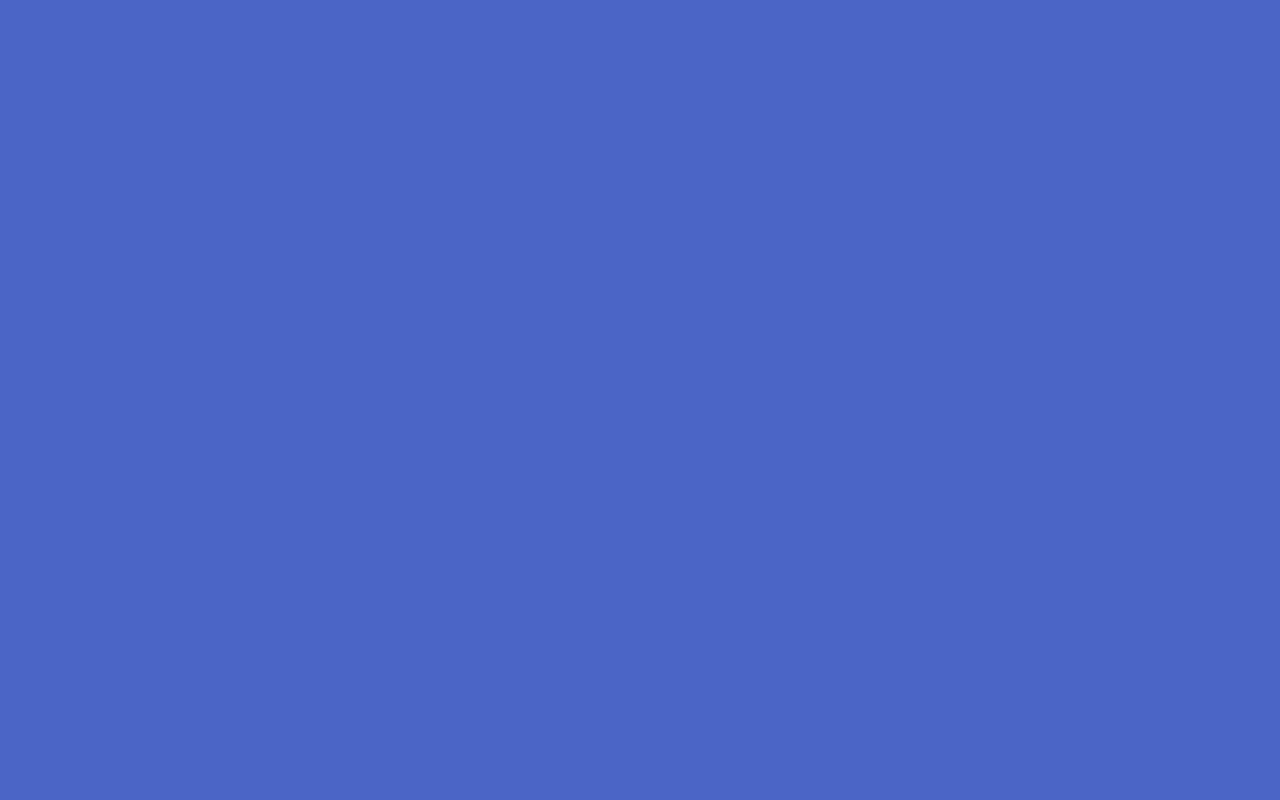
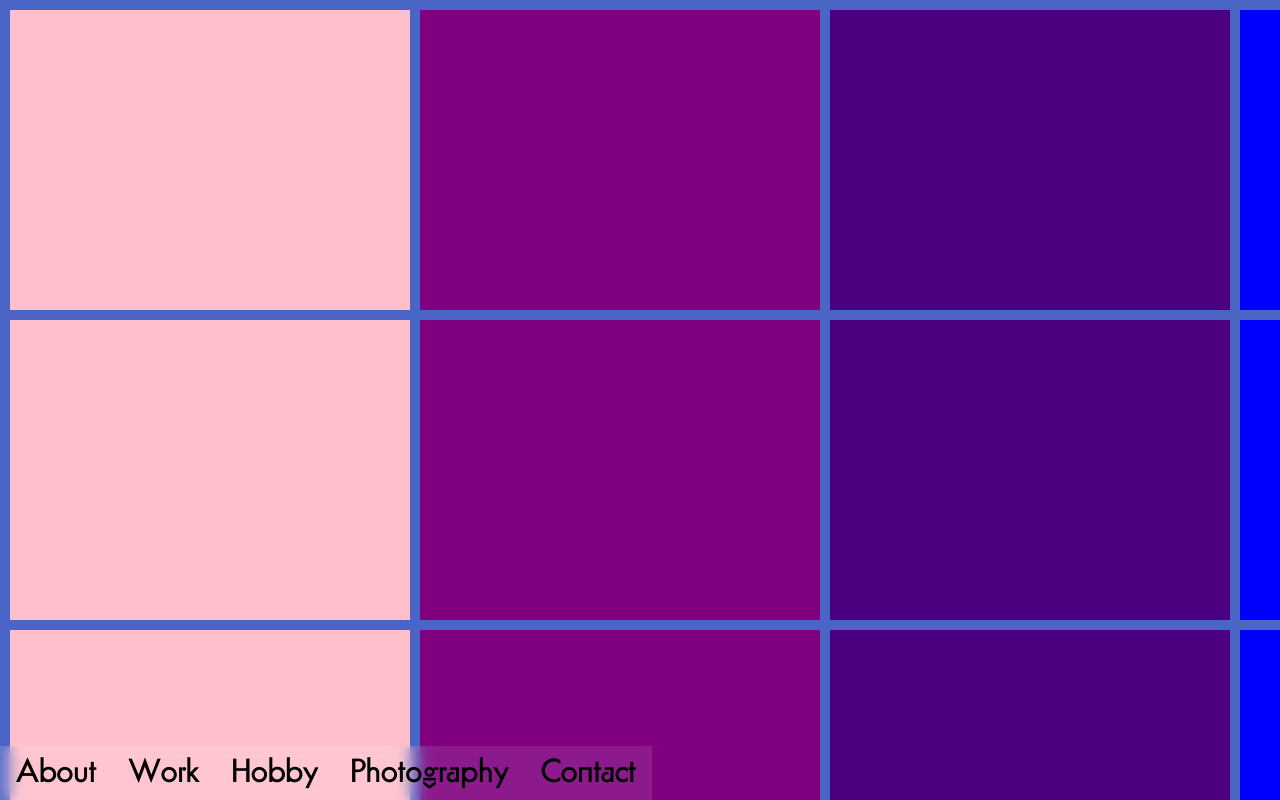
Before and after one commit to eddiman/ixda-svg, a React (Create React App) app: page /photography in a window 1280 px wide. Before the commit this address had no page. Built offline with nearby package versions, Linux system fonts and the light colour scheme; a web font is replaced by a local one.

Commit message:
started on something without merging

```diff
--- a/package.json
+++ b/package.json
@@ -12,6 +12,7 @@
     "@react-three/rapier": "^1.3.0",
     "@types/react": "^18.2.8",
     "@types/three": "^0.152.1",
+    "@use-gesture/react": "^10.3.1",
     "csbbust": "1.0.1",
     "leva": "0.9.35",
     "react": "^18.2.0",
--- a/src/App.jsx
+++ b/src/App.jsx
@@ -2,6 +2,7 @@ import React from 'react';
 import { BrowserRouter as Router, Routes, Route } from 'react-router-dom';
 import {Home} from './Containers/Home';
 import {About} from './Containers/About';
+import {Photography} from './Containers/Photography';
 
 export const App = () => {
   return (
@@ -12,6 +13,7 @@ export const App = () => {
 
         {/* Route for About */}
         <Route path="/about" element={<About />} />
+        <Route path="/photography" element={<Photography />} />
       </Routes>
     </Router>
   );
--- a/src/Components/NavBar.jsx
+++ b/src/Components/NavBar.jsx
@@ -11,7 +11,7 @@ const NavBar = ({activeNo, handleCallback, ...props}) => {
       <AnimatedLink number={1} styleClass={`color-1 ${activeNo == 1 ? "active" :""}`} to="/about" isActive={activeNo == 1} animationClass="selected" callback={handleCallback}>About</AnimatedLink>
       <AnimatedLink number={2} styleClass={`color-2 ${activeNo == 2 ? "active" :""}`} to="/f" isActive={activeNo == 2} animationClass="selected" callback={handleCallback}>Work</AnimatedLink>
       <AnimatedLink number={3} styleClass={`color-3 ${activeNo == 3 ? "active" :""}`} to="/s" isActive={activeNo == 3} animationClass="selected" callback={handleCallback}>Hobby</AnimatedLink>
-      <AnimatedLink number={4} styleClass={`color-4 ${activeNo == 4 ? "active" :""}`} to="/s" isActive={activeNo == 4} animationClass="selected" callback={handleCallback}>Photography</AnimatedLink>
+      <AnimatedLink number={4} styleClass={`color-4 ${activeNo == 4 ? "active" :""}`} to="/photography" isActive={activeNo == 4} animationClass="selected" callback={handleCallback}>Photography</AnimatedLink>
       <AnimatedLink number={5} styleClass={`color-5 ${activeNo == 5 ? "active" :""}`} to="/a" isActive={activeNo == 5} animationClass="selected" callback={handleCallback}>Contact</AnimatedLink>
     </nav>
   );
--- /dev/null
+++ b/src/Containers/Photography.jsx
@@ -0,0 +1,56 @@
+import { useState, useEffect } from "react";
+import * as THREE from "three";
+import SplashScreen from "../Components/SplashScreen";
+import NavBar from "../Components/NavBar";
+import "../styles/photography.scss"
+
+const rfs = THREE.MathUtils.randFloatSpread;
+
+const GRID_ITEMS = 100;
+const PASTEL_COLORS = [
+  'pink', 'purple', 'indigo', 'blue', 'cyan',
+  'teal', 'green', 'lime', 'yellow', 'orange'
+];
+
+function PhotoGrid() {
+  const getColor = (index) => PASTEL_COLORS[index % PASTEL_COLORS.length];
+
+  return (
+    <main className="photo-grid-main-container">
+          {Array.from({ length: GRID_ITEMS }).map((_, index) => (
+            <div
+              key={index}
+              className={`photo-grid-item`}
+              style={ {backgroundColor : getColor(index)} }
+            />
+          ))}
+    </main>
+  );
+}
+
+
+
+export const Photography = () => {
+  const [showLoading, setShowLoading] = useState(true);
+
+  useEffect(() => {
+    const timeout = setTimeout(() => {
+      setShowLoading(false);
+    }, 300); // 5000 milliseconds = 5 seconds
+    return () => clearTimeout(timeout);
+  }, []); // Run effect only once when component mounts
+
+  return (
+    <>
+      {showLoading ? (
+        <SplashScreen color={4} selected={true} />
+      ) : (
+        <>
+          <NavBar />
+          <PhotoGrid/>
+        </>
+      )}
+    </>
+  );
+};
+export default Photography;
--- /dev/null
+++ b/src/styles/photography.scss
@@ -0,0 +1,15 @@
+.photo-grid-main-container {
+  display: grid;
+  grid-template-columns: repeat(10, 1fr); // Always 20 items per row
+  grid-gap: 10px;
+  padding: 10px;
+  margin: 0 auto;
+  overflow: scroll; // Allows horizontal scrolling if items overflow
+  height: 100%;
+
+  .photo-grid-item {
+    height: 300px;
+    width: 400px;
+    background-color: lighten(red, 40);
+  }
+}
```
Also changed, not shown: 1 other file (tests, documents, lock files or other folders).
